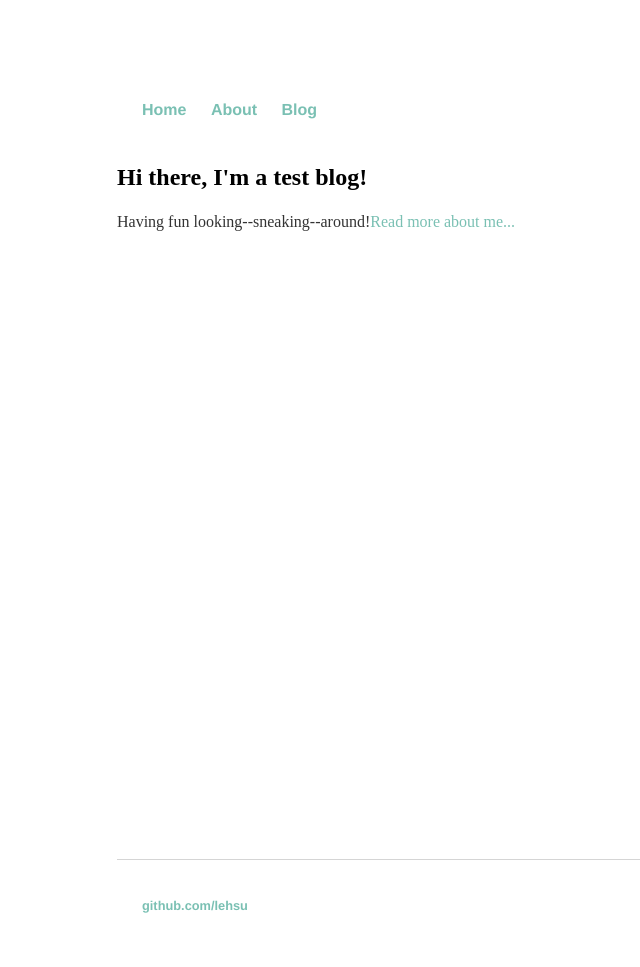
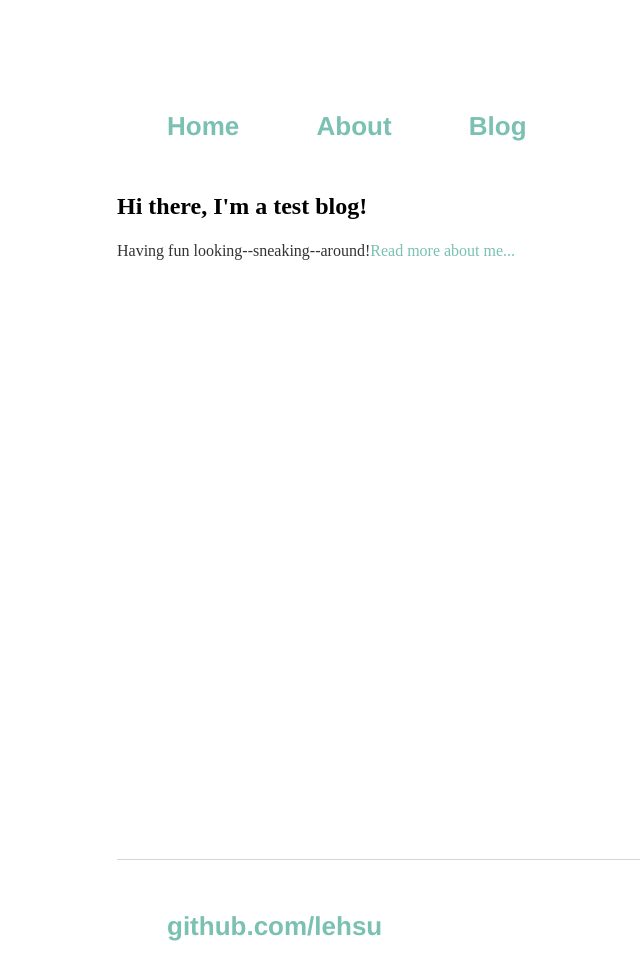
Before and after one commit to lehsu/lehsu.github.io, a Jekyll site: the page built from index.html, in a window 1280 px wide. Shown: the whole page, without its empty margins (75-715 px from the left). Built offline with Jekyll 4.4.1, drawn with Linux system fonts in a browser that asks for light colours; before the commit the page ends 938 px from its top, so only the background shows below that.

Commit message:
Update main.css

```diff
--- a/assets/css/main.css
+++ b/assets/css/main.css
@@ -10,11 +10,12 @@ body {
     margin: auto;
     padding: 60px;
     width: 70%;
-    font-family: 'Lato';
+    font-family: 'Karla';
     font-size: 14 px;
 }
 nav ul, footer ul {
     font-family: 'Lora', 'Helvetica', 'Arial', 'Sans-Serif';
+    font-size: 26px;
     padding: 25px;
     list-style: none;
     font-weight: bold;
@@ -23,6 +24,7 @@ nav ul, footer ul {
 nav ul li, footer ul li {
     display: inline;
     margin-right: 20px;
+    padding: 25px;
 }
 a {
     text-decoration: none;
@@ -37,13 +39,11 @@ h1 {
 }
 h2 {
     font-size: 16 px;
-    font-family: 'Lora';
 }
 p {
     font-size: 14 px;
     line-height: 1.4em;
     color: #333;
-    font-family: 'Lora';
 }
 footer {
     border-top: 1px solid #d5d5d5;
@@ -58,10 +58,8 @@ footer {
 ul.posts {
     margin: 20px auto 40px;
     font-size: 14 px;
-    font-family: 'Lora';
 }
 
 ul.posts li {
     list-style: none;
-    font-family: 'Lora';
 }
```
